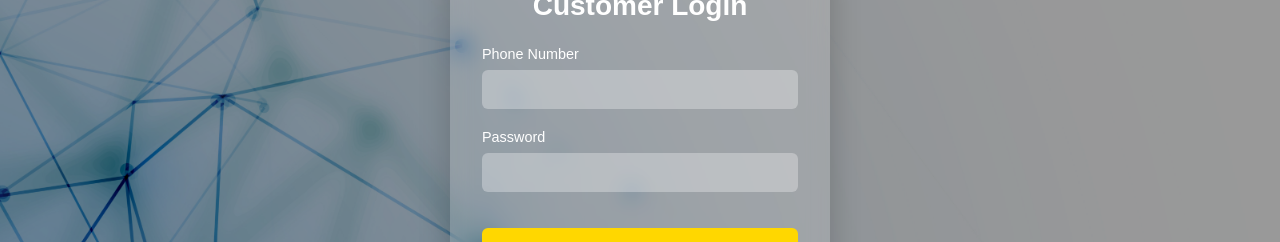
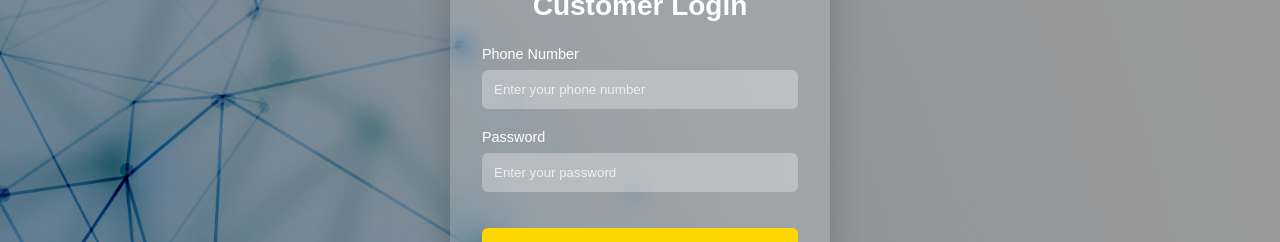
Before and after one commit to OWNBIZACCOUNT/OWNBIZACCOUNT, a React (Create React App) app: page /login/1 in a window 1280 px wide. Shown: the part 354-596 px from the top of the page. Built offline with nearby package versions, Linux system fonts and the light colour scheme.

Commit message:
src/pages/Login/Login.js

```diff
--- a/src/pages/Login/Login.js
+++ b/src/pages/Login/Login.js
@@ -1,10 +1,14 @@
-import React, { useContext } from 'react';
-import { Link, useParams, useNavigate } from 'react-router-dom';
+// src/pages/Login/Login.js
+
+import React, { useContext, useState } from 'react';
+import { useParams, useNavigate } from 'react-router-dom';
 import { AuthContext } from '../../context/AuthContext';
+import SignupTypeModal from '../../components/SignupTypeModal/SignupTypeModal';
 import styles from './Login.module.css';
 import bg from '../../assets/images/login-bg.jpg';
 
 export default function Login() {
+  const [showSignupModal, setShowSignupModal] = useState(false);
   const { type } = useParams();
   const isSupplier = type === 'supplier';
   const title = isSupplier ? 'Supplier Login' : 'Customer Login';
@@ -12,7 +16,7 @@ export default function Login() {
   const { login } = useContext(AuthContext);
   const navigate = useNavigate();
 
-  const handleSubmit = e => {
+  const handleSubmit = (e) => {
     e.preventDefault();
     // TODO: perform real auth here...
     login();
@@ -26,33 +30,63 @@ export default function Login() {
     >
       <div className={styles.overlay} />
 
+      {/* Logo */}
       <div className={styles.logo}>
         <span className={styles.gold}>OWN</span>
         <span className={styles.navy}>BIZACCOUNT</span>
       </div>
 
+      {/* Form Card */}
       <div className={styles.card}>
         <h1 className={styles.title}>{title}</h1>
         <form className={styles.form} onSubmit={handleSubmit}>
           <label className={styles.label}>
             Phone Number
-            <input className={styles.input} type="tel" required />
+            <input
+              className={styles.input}
+              type="tel"
+              placeholder="Enter your phone number"
+              required
+            />
           </label>
           <label className={styles.label}>
             Password
-            <input className={styles.input} type="password" required />
+            <input
+              className={styles.input}
+              type="password"
+              placeholder="Enter your password"
+              required
+            />
           </label>
           <button className={styles.button} type="submit">
             {title}
           </button>
         </form>
+
+        {/* Footer with Sign Up trigger */}
         <div className={styles.footer}>
-          <span>{isSupplier ? 'Not a supplier?' : 'Not a customer?'}</span>
-          <Link to="/signup" className={styles.toggleLink}>
+          <span>
+            {isSupplier
+              ? 'Not a supplier?'
+              : 'Not a customer?'}
+          </span>
+          <a
+            href="#"
+            className={styles.toggleLink}
+            onClick={(e) => {
+              e.preventDefault();
+              setShowSignupModal(true);
+            }}
+          >
             Sign Up
-          </Link>
+          </a>
         </div>
       </div>
+
+      {/* Signup Type Selection Modal */}
+      {showSignupModal && (
+        <SignupTypeModal onClose={() => setShowSignupModal(false)} />
+      )}
     </div>
   );
 }
```
